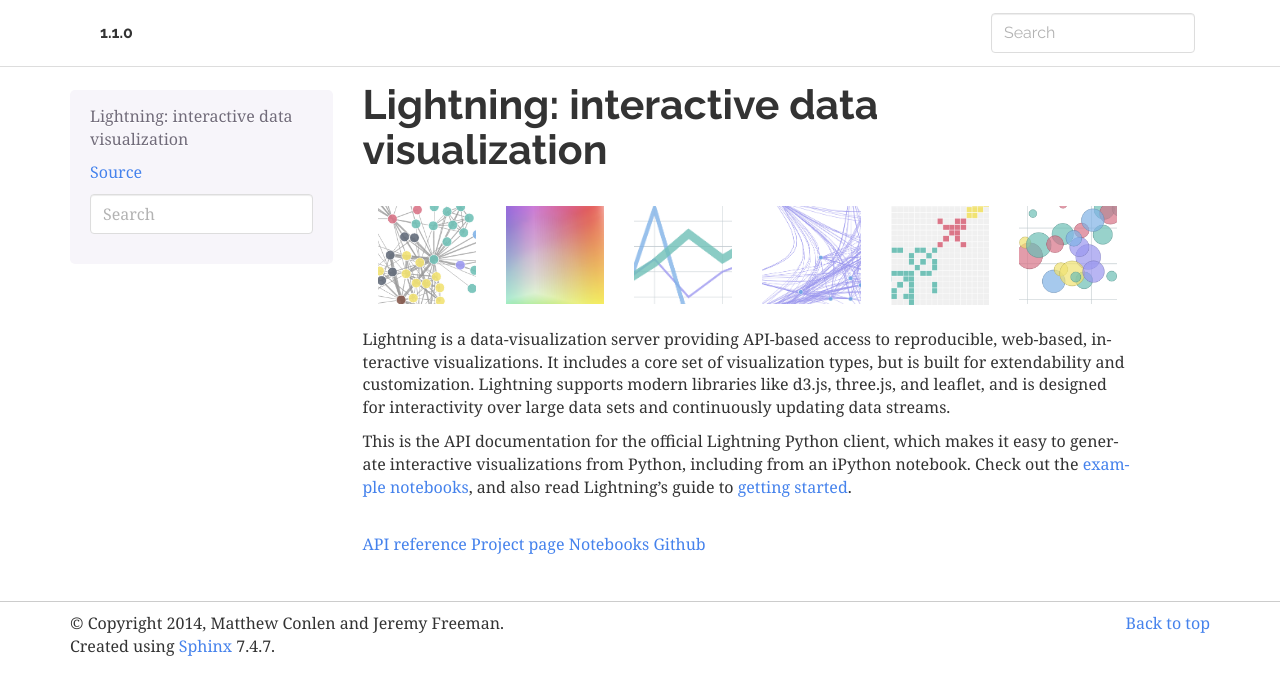
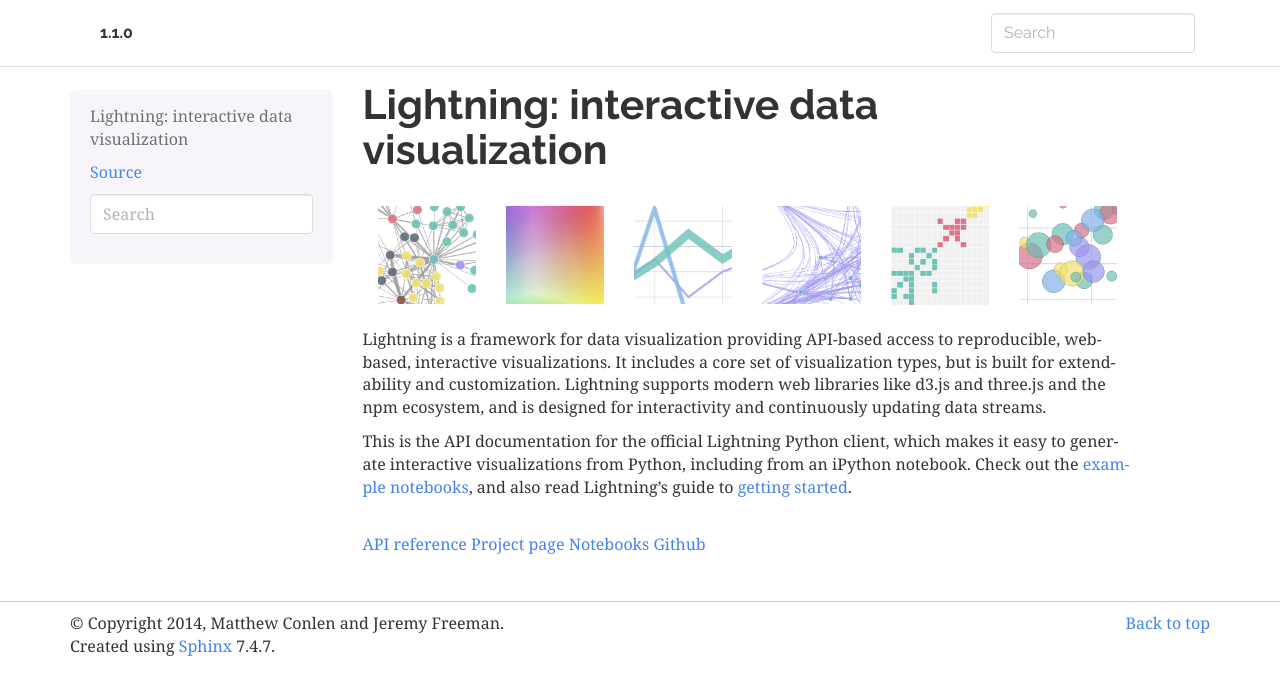
Before and after one commit to lightning-viz/lightning-python, a Sphinx documentation site: the page built from doc/source/index.rst, in a window 1280 px wide. Shown: the top 695 px of the page. Built offline with Sphinx 7.4.7, drawn with Linux system fonts in a browser that asks for light colours.

Commit message:
Update thumbnails

```diff
--- a/doc/source/api.rst
+++ b/doc/source/api.rst
@@ -17,6 +17,10 @@
 	set_host
 	enable_ipython
 	disable_ipython
+	enable_local
+	disable_local
+	set_size
+
 
 
 Plots
--- a/doc/source/index.rst
+++ b/doc/source/index.rst
@@ -42,7 +42,7 @@
   <br>
 
 
-Lightning is a data-visualization server providing API-based access to reproducible, web-based, interactive visualizations. It includes a core set of visualization types, but is built for extendability and customization. Lightning supports modern libraries like d3.js, three.js, and leaflet, and is designed for interactivity over large data sets and continuously updating data streams.
+Lightning is a framework for data visualization providing API-based access to reproducible, web-based, interactive visualizations. It includes a core set of visualization types, but is built for extendability and customization. Lightning supports modern web libraries like d3.js and three.js and the npm ecosystem, and is designed for interactivity and continuously updating data streams.
 
 This is the API documentation for the official Lightning Python client, which makes it easy to generate interactive visualizations from Python, including from an iPython notebook. Check out the `example notebooks`_, and also read Lightning's guide to `getting started`_.
 
```
Also changed, not shown: doc/source/_static/images/histogram.png, doc/source/_static/images/scatter-3.png.
